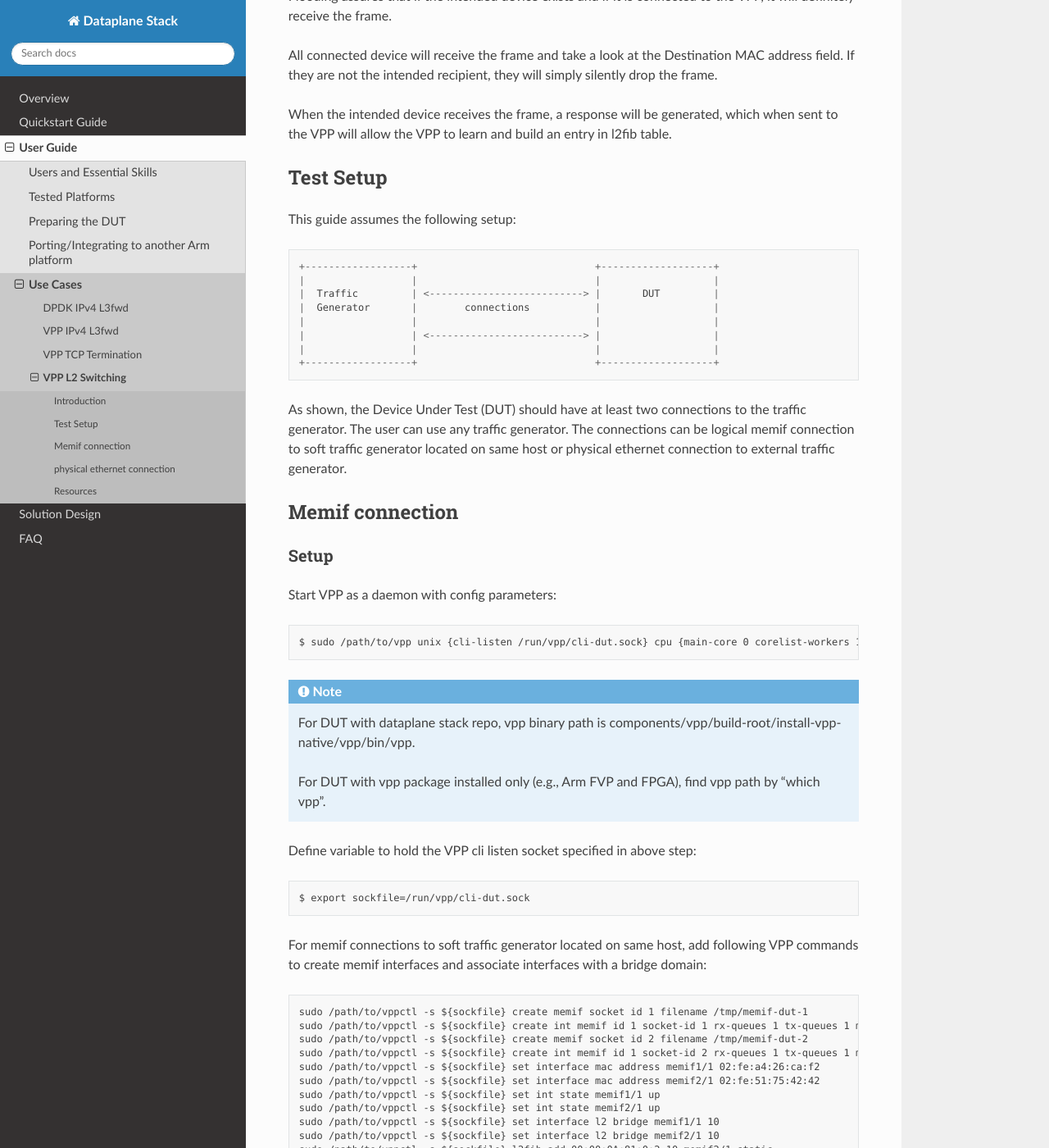
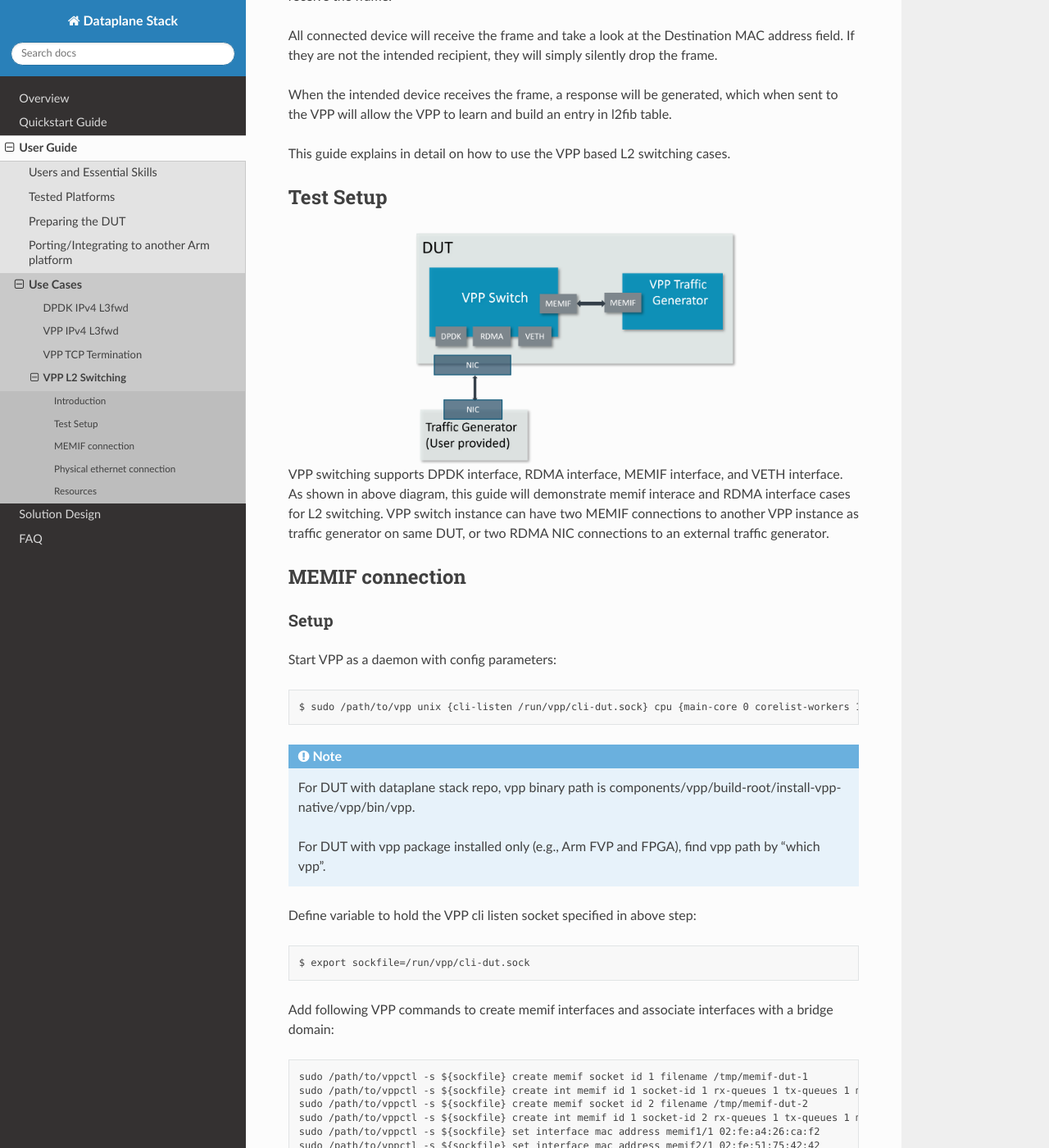
Before and after one commit to Yefeng-Lin/dataplane-stack_doc, a Sphinx documentation site: the page built from doc/user_guide/l2_switching_vpp.rst, in a window 1280 px wide and 1400 px high, scrolled down 908 px. Shown: the whole window at 82% size. Built offline with Sphinx 7.4.7 and the Read the Docs theme 2.0.0, drawn with Linux system fonts in a browser that asks for light colours; some of the changed text lies outside the part shown.

Commit message:
Add vpp switch diagram.

```diff
--- a/doc/user_guide/l2_switching_vpp.rst
+++ b/doc/user_guide/l2_switching_vpp.rst
@@ -12,14 +12,13 @@ Introduction
 ************
 
 VPP L2 Switching implements the typical switching function based on 48-bit MAC
-address. It forwards packets based on the l2fib table.
+address. It forwards packets based on the l2fib table. Below L2 features are supported:
 
-This guide explains in detail on how to use the VPP based L2 switching use case.
+- Forwarding
+- Mac Learning
+- Flooding
 
 The l2fib table starts out empty, and there are two ways to create l2fib table:
-
-- Learning
-- Flooding
 
 Learning
 ~~~~~~~~
@@ -45,28 +44,24 @@ If they are not the intended recipient, they will simply silently drop the frame
 
 When the intended device receives the frame, a response will be generated, which when sent to the VPP will allow the VPP to learn and build an entry in l2fib table.
 
+This guide explains in detail on how to use the VPP based L2 switching cases.
+
 **********
 Test Setup
 **********
 
-This guide assumes the following setup::
+.. figure:: ../images/vpp-switching.png
+   :align: center
+   :width: 400
 
-    +------------------+                              +-------------------+
-    |                  |                              |                   |
-    |  Traffic         | <--------------------------> |       DUT         |
-    |  Generator       |        connections           |                   |
-    |                  |                              |                   |
-    |                  | <--------------------------> |                   |
-    |                  |                              |                   |
-    +------------------+                              +-------------------+
-
-As shown, the Device Under Test (DUT) should have at least two connections
-to the traffic generator. The user can use any traffic generator. The connections
-can be logical memif connection to soft traffic generator located on same host
-or physical ethernet connection to external traffic generator.
+VPP switching supports DPDK interface, RDMA interface, MEMIF interface, and VETH interface.
+As shown in above diagram, this guide will demonstrate memif interace and RDMA
+interface cases for L2 switching. VPP switch instance can have two MEMIF connections
+to another VPP instance as traffic generator on same DUT, or two RDMA NIC connections
+to an external traffic generator.
 
 ****************
-Memif connection
+MEMIF connection
 ****************
 
 Setup
@@ -85,8 +80,7 @@ Define variable to hold the VPP cli listen socket specified in above step::
 
         $ export sockfile=/run/vpp/cli-dut.sock
 
-For memif connections to soft traffic generator located on same host, add following
-VPP commands to create memif interfaces and associate interfaces with a bridge domain::
+Add following VPP commands to create memif interfaces and associate interfaces with a bridge domain::
 
         sudo /path/to/vppctl -s ${sockfile} create memif socket id 1 filename /tmp/memif-dut-1
         sudo /path/to/vppctl -s ${sockfile} create int memif id 1 socket-id 1 rx-queues 1 tx-queues 1 master
@@ -166,8 +160,8 @@ Start to send the traffic to DUT::
 
 Then ``vpp`` will forward those packets out on output interface.
 
-Alternatively, for DUT with dataplane repo, user can choose to run the script `run_pg.sh` to create a soft traffic generator
-and send packets to VPP switch::
+Alternatively, for DUT with dataplane repo, user can choose to run the script `run_pg.sh`
+to create a soft traffic generator and send packets to VPP switch::
 
         $ ./usecase/l2_switching/run_pg.sh
 
@@ -191,7 +185,7 @@ Kill VPP::
         $ sudo pkill -9 vpp
 
 ****************************
-physical ethernet connection
+Physical ethernet connection
 ****************************
 
 Setup
@@ -221,13 +215,13 @@ to create ethernet interfaces and associate interfaces with a bridge domain::
         sudo /path/to/vppctl -s ${sockfile} set interface l2 bridge eth1 10
         sudo /path/to/vppctl -s ${sockfile} l2fib add 00:00:0A:81:0:2 10 eth1 static
 
-For ethernet connections to extern traffic generator, run `run_dut.sh -p`
-to create ethernet interfaces in VPP and associate interfaces with a bridge domain::
+Alternatively, for DUT with dataplane repo, user can run `run_dut.sh -p` to create
+ethernet interfaces in VPP and associate interfaces with a bridge domain::
 
         $ ./usecase/l2_switching/run_dut.sh -p enp1s0f0np0 enp1s0f0np1
 
 .. note::
-        Use interface names on DUT to replace sample names here.
+        Use interface names on DUT to replace sample NIC names here.
 
 Test
 ~~~~
```
Also changed, not shown: doc/images/vpp-switching.png (added).
